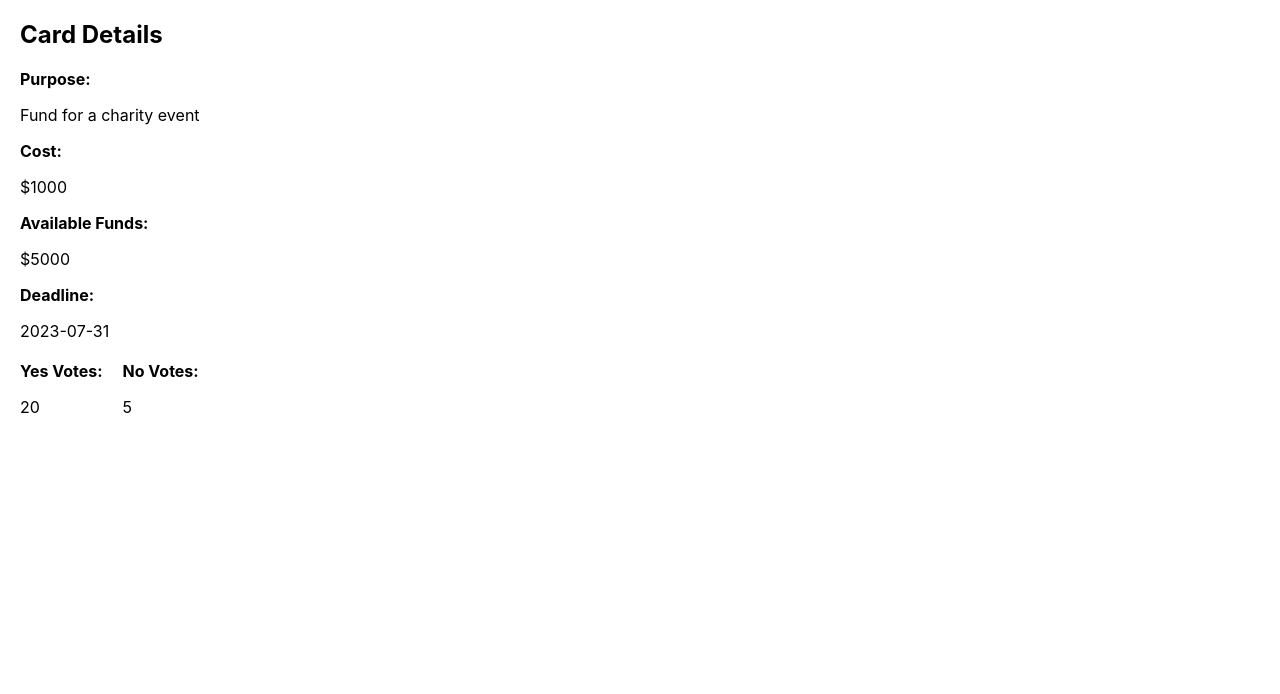
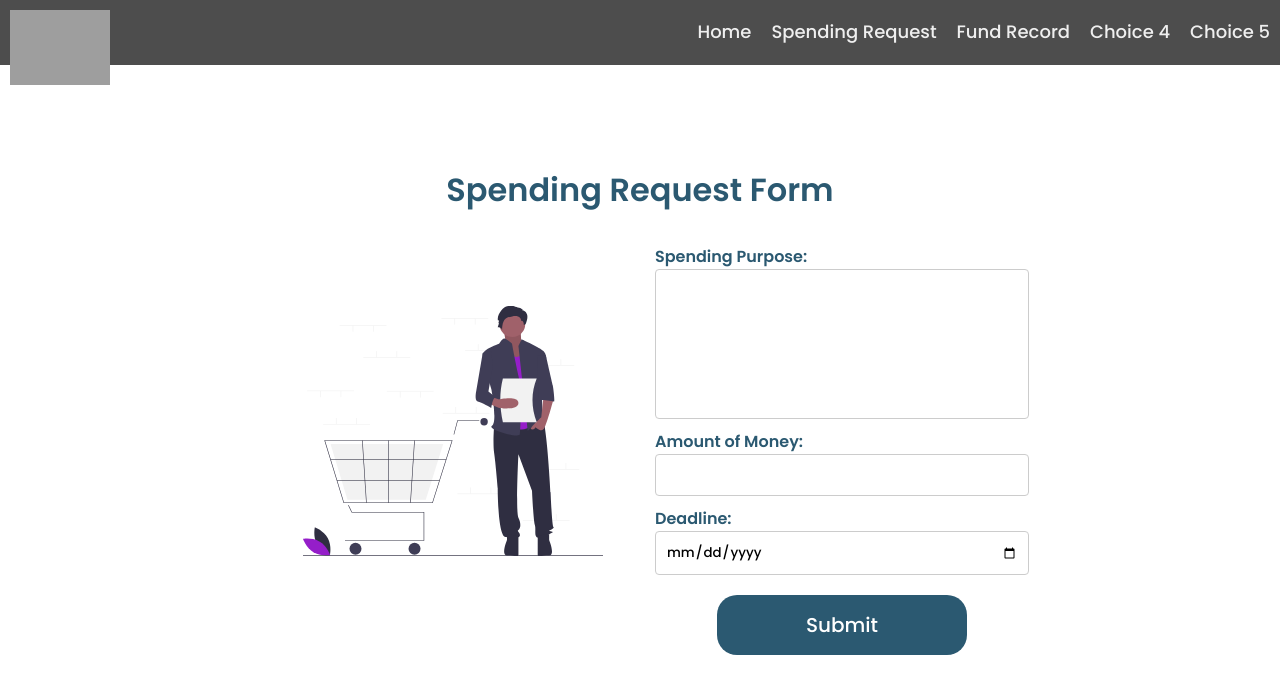
Before and after one commit to A41-Fund/A41-front-end, a React (Create React App) app: page / in a window 1280 px wide. Shown: the top 694 px of the page. Built offline with nearby package versions, Linux system fonts and the light colour scheme; grey boxes are pictures that could not be loaded.

Commit message:
fix merge bug from dev 3/7

```diff
--- a/src/App.js
+++ b/src/App.js
@@ -1,10 +1,10 @@
 import './App.css';
-import SpendingDetailPage from './pages/SpendingDetailPage';
+import SpendingRequestForm from './pages/SpendingRequest/SpendingRequest';
 
 function App() {
   return (
         <div className="app">
-         <SpendingDetailPage/>
+         <SpendingRequestForm/>
         </div>
       );
     };
--- a/src/Routes.js
+++ b/src/Routes.js
@@ -1,8 +1,6 @@
 import React from 'react';
 import { BrowserRouter as Router, Route, Switch } from 'react-router-dom';
 import Dashboard from './pages/Dashboard';
-import
-import NotFoundPage from './pages/NotFoundPage';
 
 const App = () => {
   return (
--- a/src/index.js
+++ b/src/index.js
@@ -3,7 +3,7 @@ import ReactDOM from 'react-dom/client';
 import './index.css';
 import App from './App';
 import reportWebVitals from './reportWebVitals';
-import * as serviceWorker from './service-worker';
+// import * as serviceWorker from './service-worker';
 
 const root = ReactDOM.createRoot(document.getElementById('root'));
 root.render(
@@ -12,7 +12,7 @@ root.render(
   </React.StrictMode>
 );
 
-serviceWorker.register();
+// serviceWorker.register();
 
 // If you want to start measuring performance in your app, pass a function
 // to log results (for example: reportWebVitals(console.log))
```
